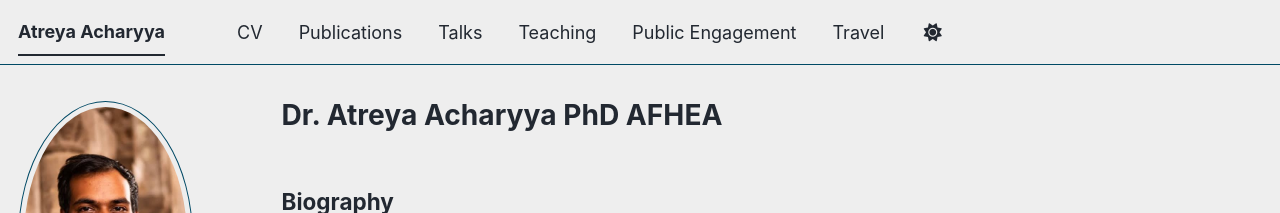
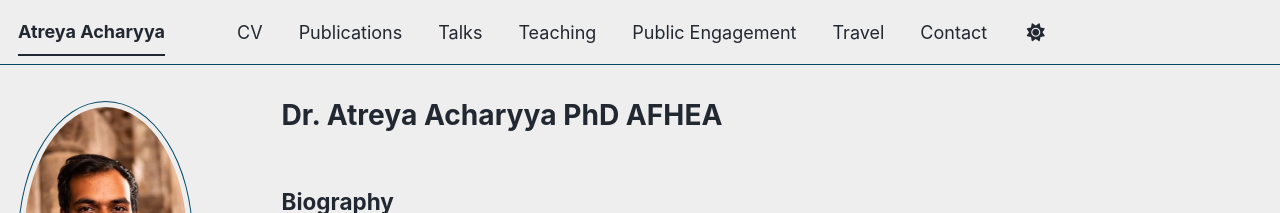
Before and after one commit to atreyaacharyya/atreyaacharyya.github.com, a Jekyll site: the page built from _pages/about.md, in a window 1280 px wide. Shown: the top 213 px of the page. Built offline with Jekyll 4.4.1, drawn with Linux system fonts in a browser that asks for light colours; some web fonts are replaced; a script bundle is joined from its source files by our own code; library files that are not in the unit come from our copies.

Commit message:
Update navigation.yml

```diff
--- a/_data/navigation.yml
+++ b/_data/navigation.yml
@@ -25,3 +25,6 @@ main:
 
   - title: "Travel"
     url: /travel/
+
+  - title: "Contact"
+    url: "/#contact"
```
